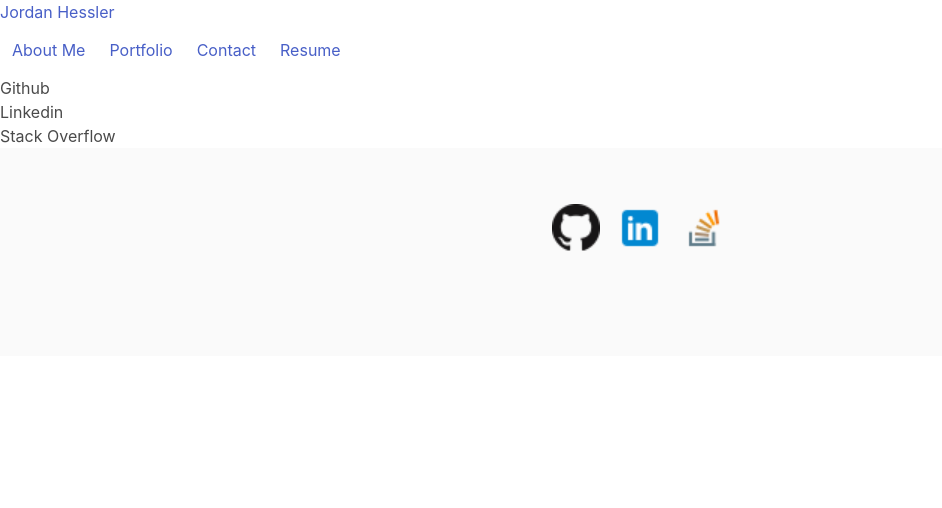
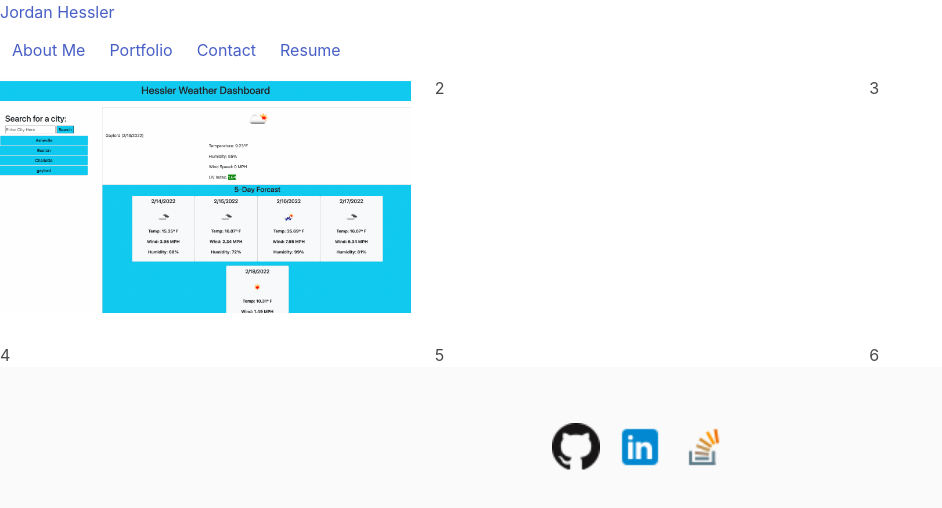
Before and after one commit to JHESSLER11/Hessler-React-Portfolio, a React (Create React App) app: page /portfolio in a window 1280 px wide. Shown: the top 508 px of the page, without its empty margins (0-942 px from the left). Built offline with nearby package versions, Linux system fonts and the light colour scheme.

Commit message:
updating portfolio

```diff
--- a/src/components/Project/index.js
+++ b/src/components/Project/index.js
@@ -3,16 +3,21 @@
 function Portfolio() {
 
     return (
-        <section>
-            <div>
-                Github
+        <section className="columns  is-multiline is-mobile is-centered">
+            <div className="column is-one-third">
+                    <img src="/images/weather-app.png"  alt="weather application" title="Weather Application"/>
+                <div className="portGit">
+                    <a href='https://github.com/JHESSLER11/Weather-Application'>
+                    <img src='/images/GitHub-Mark-32px.png' alt='Github Logo'></img>
+                    </a>
+                    <div>Web API's</div>
+                </div>
             </div>
-            <div>
-                Linkedin
-            </div>
-            <div>
-                Stack Overflow
-            </div>
+            <div className="column is-one-third">2</div>
+            <div className="column is-one-third">3</div>
+            <div className="column is-one-third">4</div>
+            <div className="column is-one-third">5</div>
+            <div className="column is-one-third">6</div>
         </section>
     )
 
--- a/src/index.css
+++ b/src/index.css
@@ -21,3 +21,13 @@ code {
 .icon:hover {
   opacity: 0.5;
 }
+
+.column:hover .portGit {
+  display: block;
+  opacity: none;
+}
+
+.portGit {
+  display: none;
+  opacity: none;
+}
```
Also changed, not shown: public/images/weather-app.png (added), 1 other file (tests, documents, lock files or other folders).
